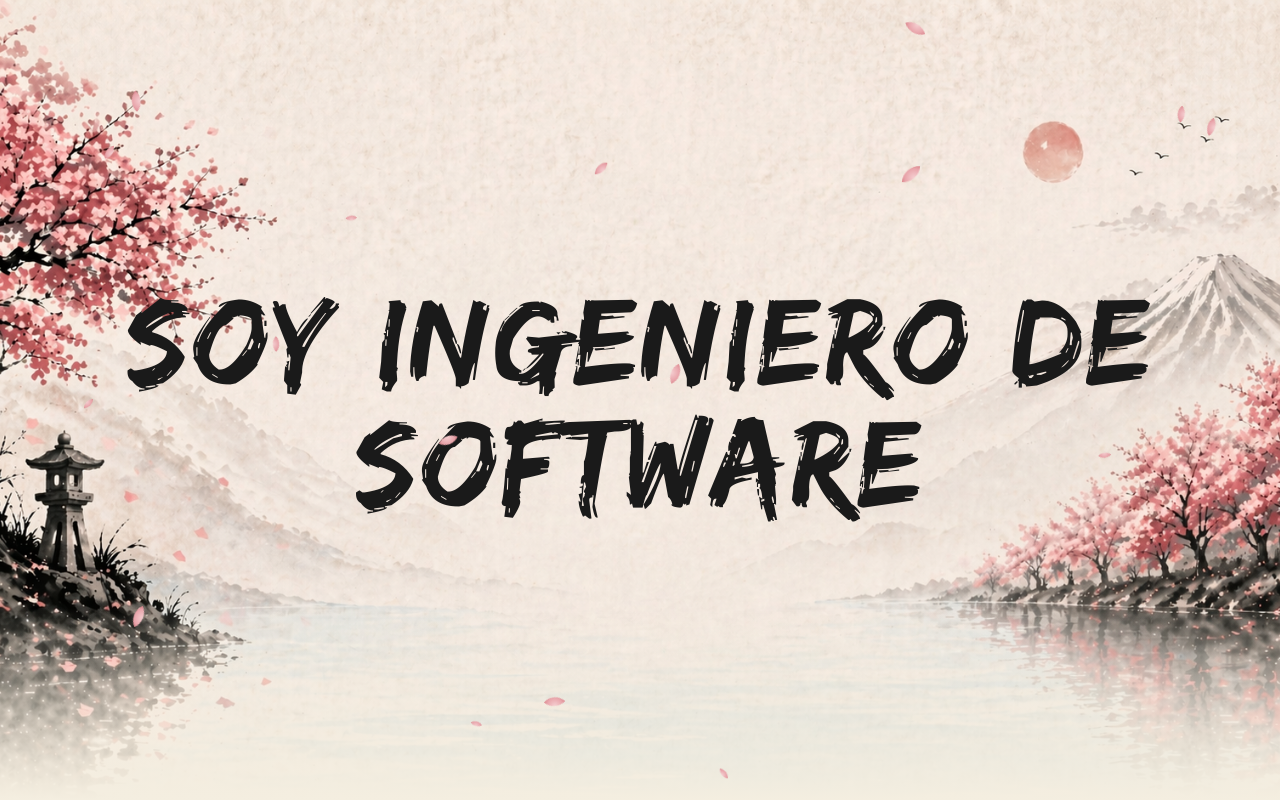
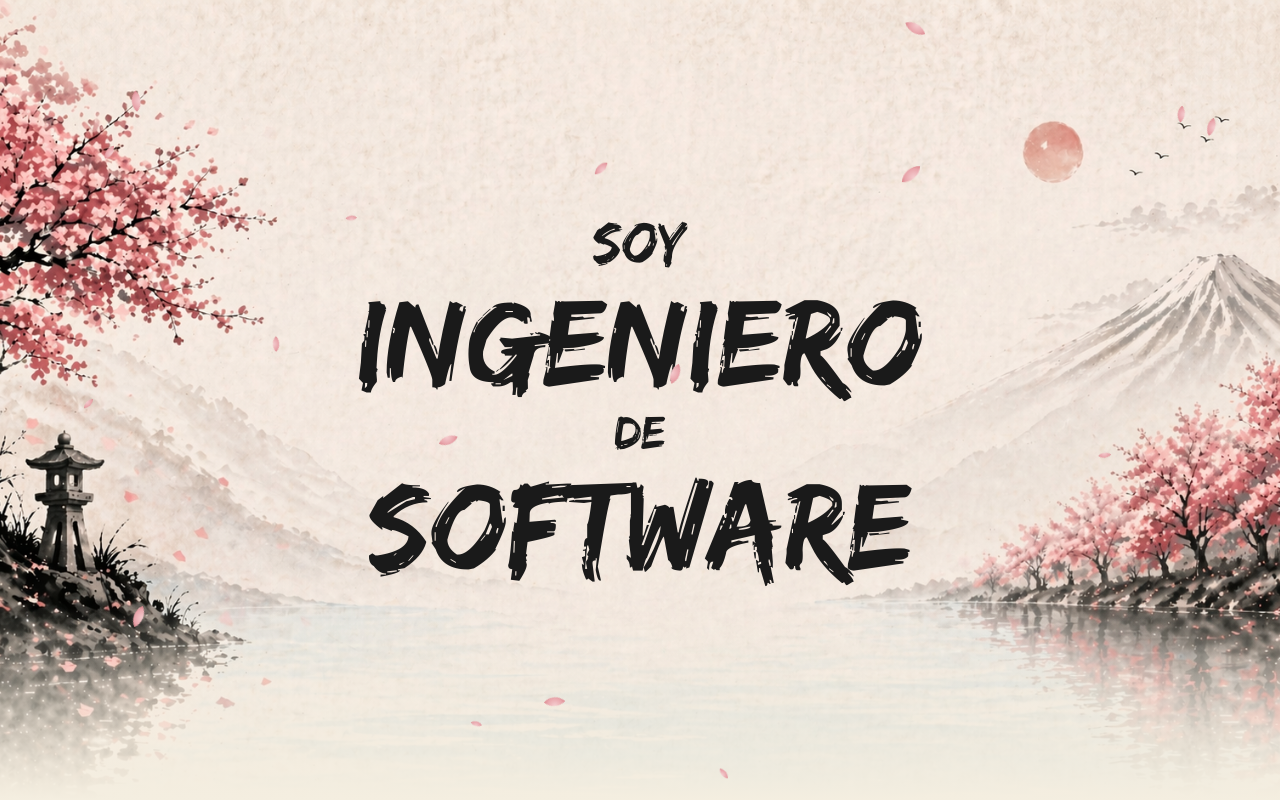
Before and after one commit to p5Patricio/Portafolio-Sakura, a React (Vite) app: page / in a window 1280 px wide. Shown: the top 800 px of the page. Built offline with nearby package versions, Linux system fonts and the light colour scheme.

Commit message:
feat(hero): staggered word layout with sequential paint animation

```diff
--- a/src/components/BrushText.tsx
+++ b/src/components/BrushText.tsx
@@ -1,18 +1,30 @@
 import { motion } from 'framer-motion'
+
+const words = [
+  { text: 'Soy',        className: 'text-4xl md:text-5xl lg:text-6xl' },
+  { text: 'Ingeniero',  className: 'text-6xl md:text-8xl lg:text-9xl' },
+  { text: 'de',         className: 'text-3xl md:text-4xl lg:text-5xl'  },
+  { text: 'Software',   className: 'text-6xl md:text-8xl lg:text-9xl' },
+]
 
 function BrushText() {
   return (
-    <motion.h1
-      className="font-brush text-color-tinta text-6xl md:text-8xl lg:text-9xl leading-[0.95] text-center px-6 uppercase tracking-wide"
-      initial={{ clipPath: 'inset(0 100% 0 0)', opacity: 0 }}
-      animate={{ clipPath: 'inset(0 0% 0 0)', opacity: 1 }}
-      transition={{
-        clipPath: { duration: 2.4, ease: [0.33, 1, 0.68, 1], delay: 0.4 },
-        opacity: { duration: 0.4, delay: 0.4 },
-      }}
-    >
-      Soy Ingeniero de Software
-    </motion.h1>
+    <div className="flex flex-col items-center gap-1 px-6">
+      {words.map(({ text, className }, i) => (
+        <motion.span
+          key={text}
+          className={`font-brush text-color-tinta uppercase leading-none block ${className}`}
+          initial={{ clipPath: 'inset(0 100% 0 0)', opacity: 0 }}
+          animate={{ clipPath: 'inset(0 0% 0 0)', opacity: 1 }}
+          transition={{
+            clipPath: { duration: 1.6, ease: [0.33, 1, 0.68, 1], delay: 0.3 + i * 0.35 },
+            opacity:   { duration: 0.3, delay: 0.3 + i * 0.35 },
+          }}
+        >
+          {text}
+        </motion.span>
+      ))}
+    </div>
   )
 }
 
```
